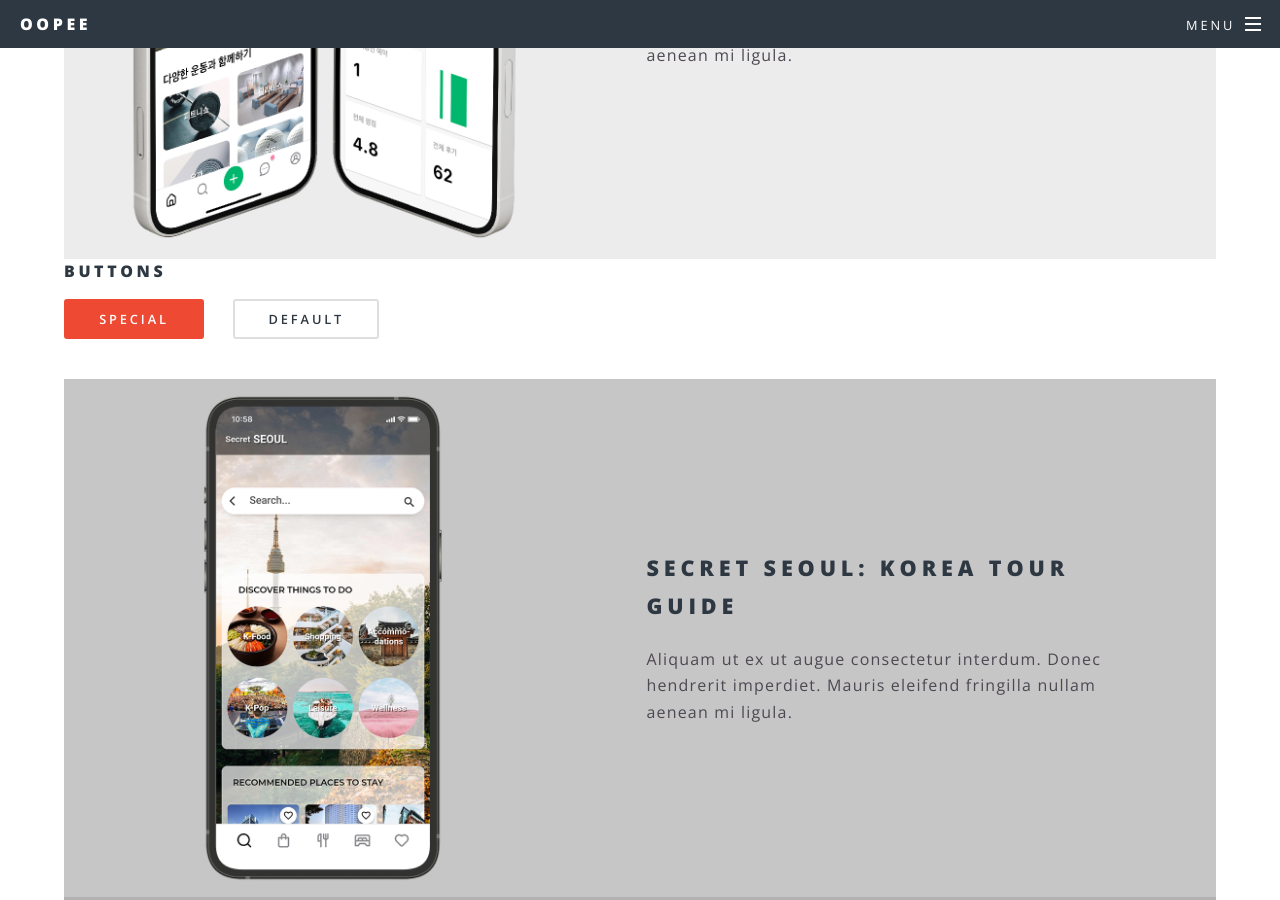
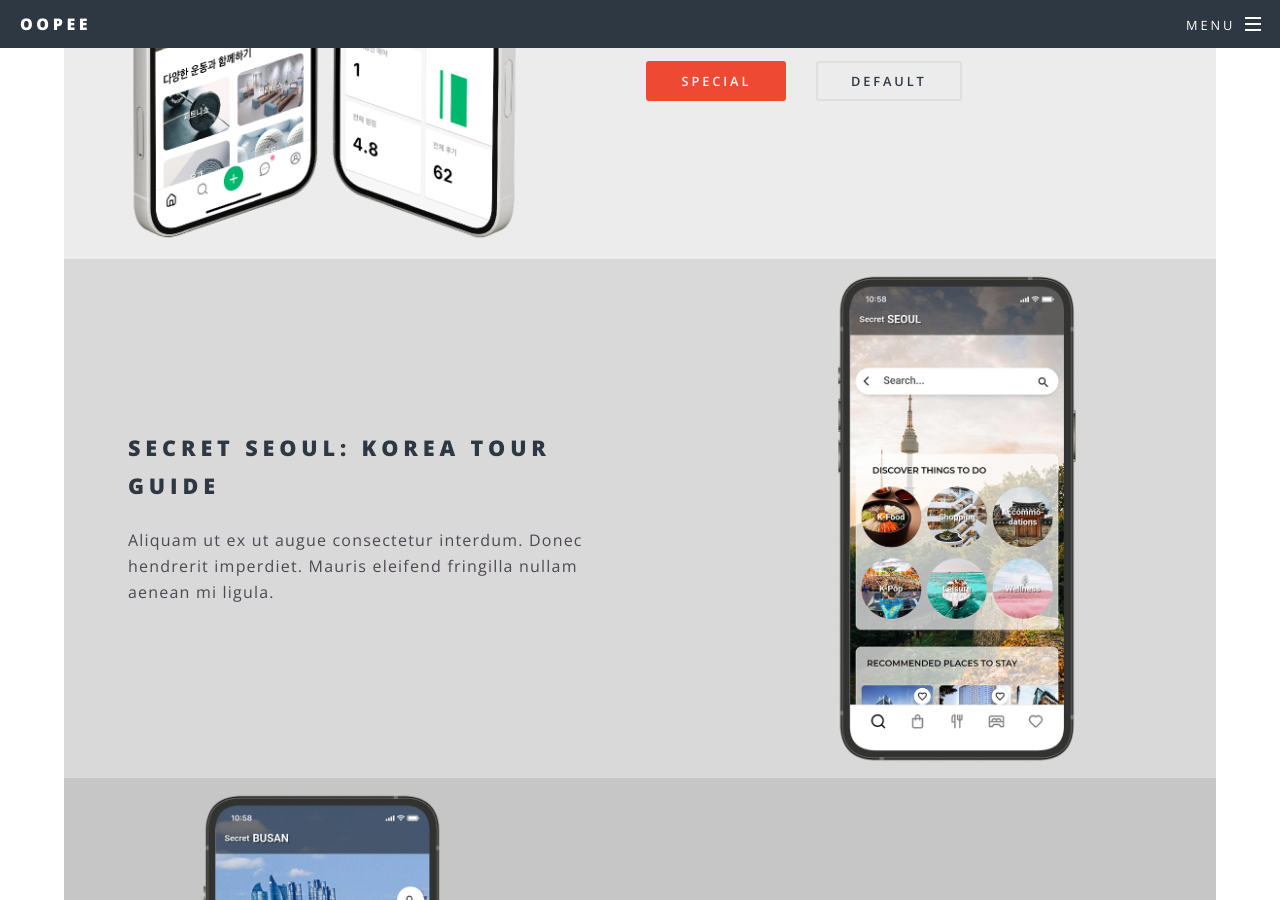
Before and after one commit to inansung/www.oopee.com, a Jekyll site: the page built from services.html, in a window 1280 px wide and 900 px high, scrolled down 1270 px. Built offline with Jekyll 4.4.1, drawn with Linux system fonts in a browser that asks for light colours.

Commit message:
2023.10.06+8

```diff
--- a/services.html
+++ b/services.html
@@ -25,14 +25,11 @@
 						<div class="image"><img src="images/pic_zymgym1.png" alt="" /></div><div class="content">
 							<h2>짐짐: 시간제 운동 예약 서비스</h2>
 							<p>Aliquam ut ex ut augue consectetur interdum. Donec hendrerit imperdiet. Mauris eleifend fringilla nullam aenean mi ligula.</p>
-						</div>
-					</section>
-					<section>
-						<h4>Buttons</h4>
-						<ul class="actions">
-							<li><a href="#" class="button special">Special</a></li>
-							<li><a href="#" class="button">Default</a></li>
-						</ul>
+							<ul class="actions">
+								<li><a href="#" class="button special">Special</a></li>
+								<li><a href="#" class="button">Default</a></li>
+							</ul>
+							</div>
 					</section>
 					<section class="spotlight2">
 						<div class="image"><img src="images/pic_seoul.png" alt="" /></div><div class="content">
```
